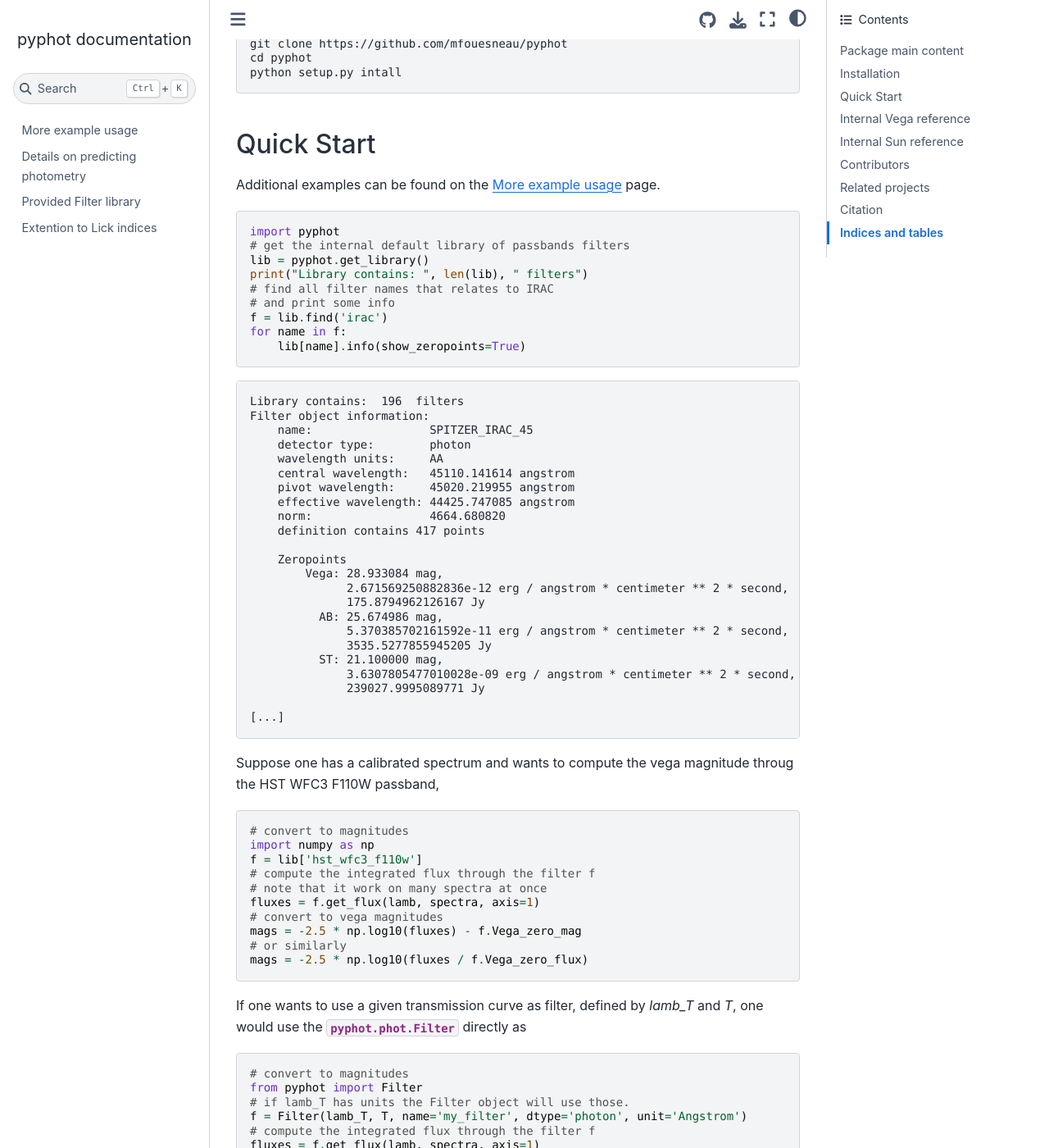
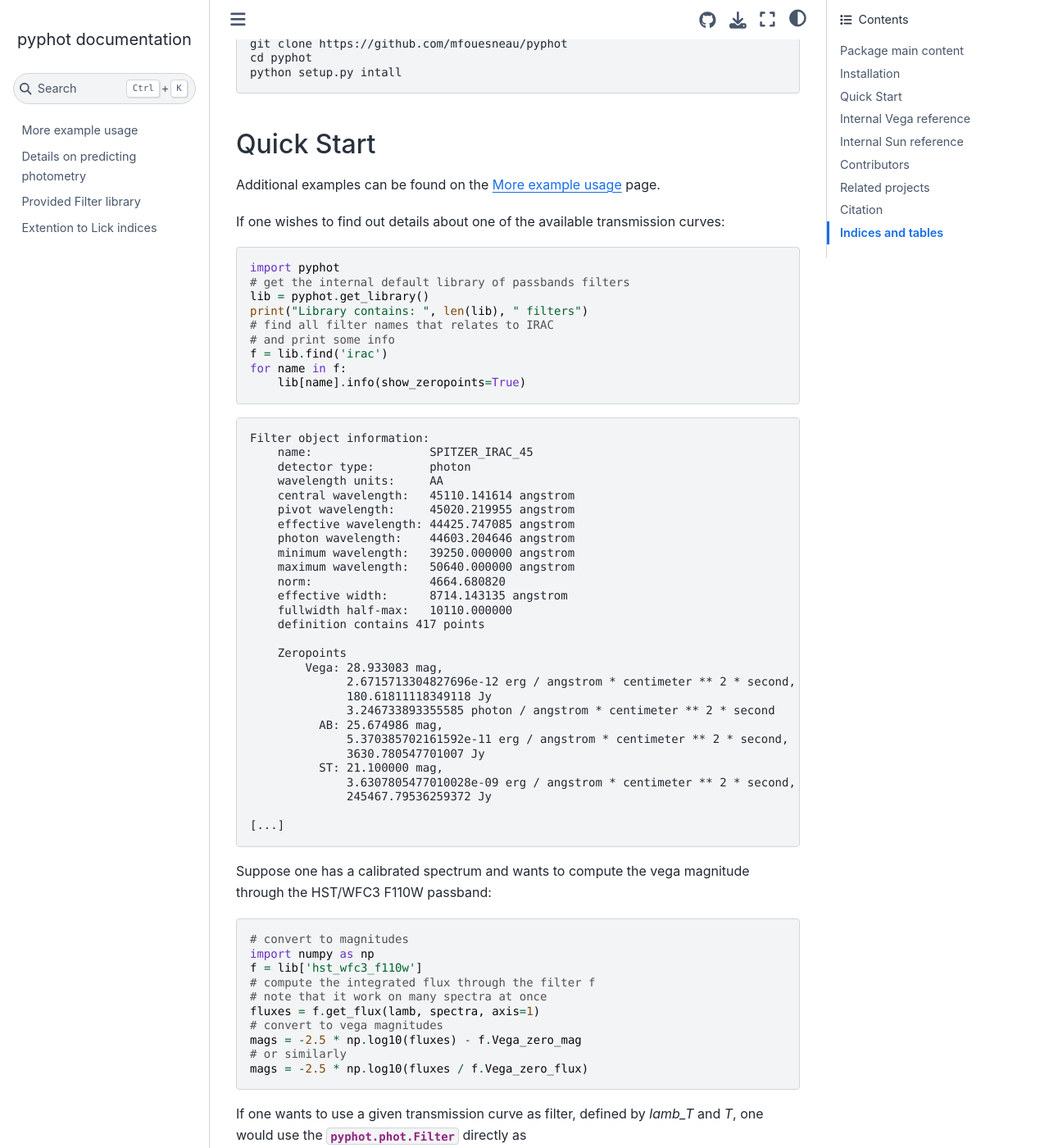
Before and after one commit to mfouesneau/pyphot, a Sphinx documentation site: the page built from doc/index.rst, in a window 1280 px wide and 1400 px high, scrolled down 2190 px. Shown: the whole window at 82% size. Built offline with Sphinx 7.4.7 and the Sphinx Book theme 1.1.4, drawn with Linux system fonts in a browser that asks for light colours; pages that are not in the unit, such as notebooks, are missing from menus.

Commit message:
Update index.rst
Updated the outputs in the example exploration of one IRAC transmission curve.

```diff
--- a/doc/index.rst
+++ b/doc/index.rst
@@ -119,6 +119,8 @@ Quick Start
 
 Additional examples can be found on the :doc:`more_examples` page.
 
+If one wishes to find out details about one of the available transmission curves:
+
 .. code-block:: python
 
         import pyphot
@@ -133,7 +135,6 @@ Additional examples can be found on the :doc:`more_examples` page.
 
 .. code-block:: none
 
-        Library contains:  196  filters
         Filter object information:
             name:                 SPITZER_IRAC_45
             detector type:        photon
@@ -141,24 +142,30 @@ Additional examples can be found on the :doc:`more_examples` page.
             central wavelength:   45110.141614 angstrom
             pivot wavelength:     45020.219955 angstrom
             effective wavelength: 44425.747085 angstrom
+            photon wavelength:    44603.204646 angstrom
+            minimum wavelength:   39250.000000 angstrom
+            maximum wavelength:   50640.000000 angstrom
             norm:                 4664.680820
+            effective width:      8714.143135 angstrom
+            fullwidth half-max:   10110.000000
             definition contains 417 points
 
             Zeropoints
-                Vega: 28.933084 mag,
-                      2.671569250882836e-12 erg / angstrom * centimeter ** 2 * second,
-                      175.8794962126167 Jy
+                Vega: 28.933083 mag,
+                      2.6715713304827696e-12 erg / angstrom * centimeter ** 2 * second,
+                      180.61811118349118 Jy
+                      3.246733893355585 photon / angstrom * centimeter ** 2 * second
                   AB: 25.674986 mag,
                       5.370385702161592e-11 erg / angstrom * centimeter ** 2 * second,
-                      3535.5277855945205 Jy
+                      3630.780547701007 Jy
                   ST: 21.100000 mag,
                       3.6307805477010028e-09 erg / angstrom * centimeter ** 2 * second,
-                      239027.9995089771 Jy
+                      245467.79536259372 Jy
 
         [...]
 
 Suppose one has a calibrated spectrum and wants to compute the vega magnitude
-throug the HST WFC3 F110W passband,
+through the HST/WFC3 F110W passband:
 
 .. code-block:: python
 
```
